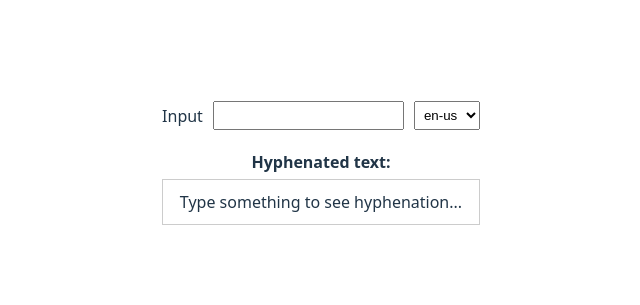
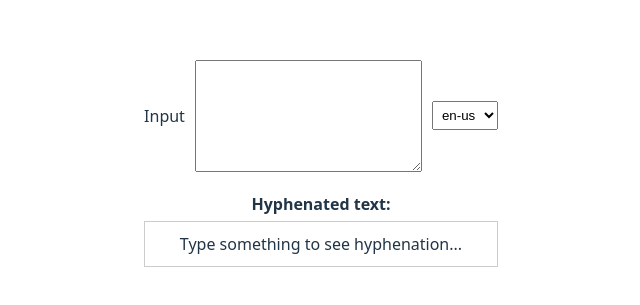
Before and after one commit to hetakanen/hyphenate-me, a React (Vite) app: page / in a window 1280 px wide. Shown: the part 237-542 px from the top of the page, without its empty margins (319-959 px from the left). Built offline with nearby package versions, Linux system fonts and the light colour scheme.

Commit message:
styles: Add max width use text area instead of input

```diff
--- a/src/App.tsx
+++ b/src/App.tsx
@@ -39,14 +39,13 @@ function App() {
   }, [inputText, selectedLanguage])
 
   return (
-    <div style={{ padding: '20px' }}>
-      <div style={{ display: 'flex', gap: '10px', alignItems: 'center', marginBottom: '20px' }}>
+    <div style={{ padding: '20px', maxWidth: '800px', margin: '0 auto' }}>
+      <div style={{ display: 'flex', gap: '10px', alignItems: 'center', marginBottom: '20px', flexWrap: 'wrap' }}>
         <span>Input</span>
-        <input
-          type="text"
+        <textarea
           value={inputText}
           onChange={(e) => setInputText(e.target.value)}
-          style={{ padding: '5px' }}
+          style={{ padding: '5px', flex: '1', minHeight: '100px', resize: 'vertical', fontSize: '1rem' }}
         />
         <select
           value={selectedLanguage}
@@ -62,7 +61,7 @@ function App() {
       </div>
       <div style={{ marginTop: '10px' }}>
         <strong>Hyphenated text:</strong>
-        <div style={{ padding: '10px', border: '1px solid #ccc', marginTop: '5px' }}>
+        <div style={{ padding: '10px', border: '1px solid #ccc', marginTop: '5px', wordWrap: 'break-word', overflowWrap: 'break-word' }}>
           {result || 'Type something to see hyphenation...'}
         </div>
       </div>
```
